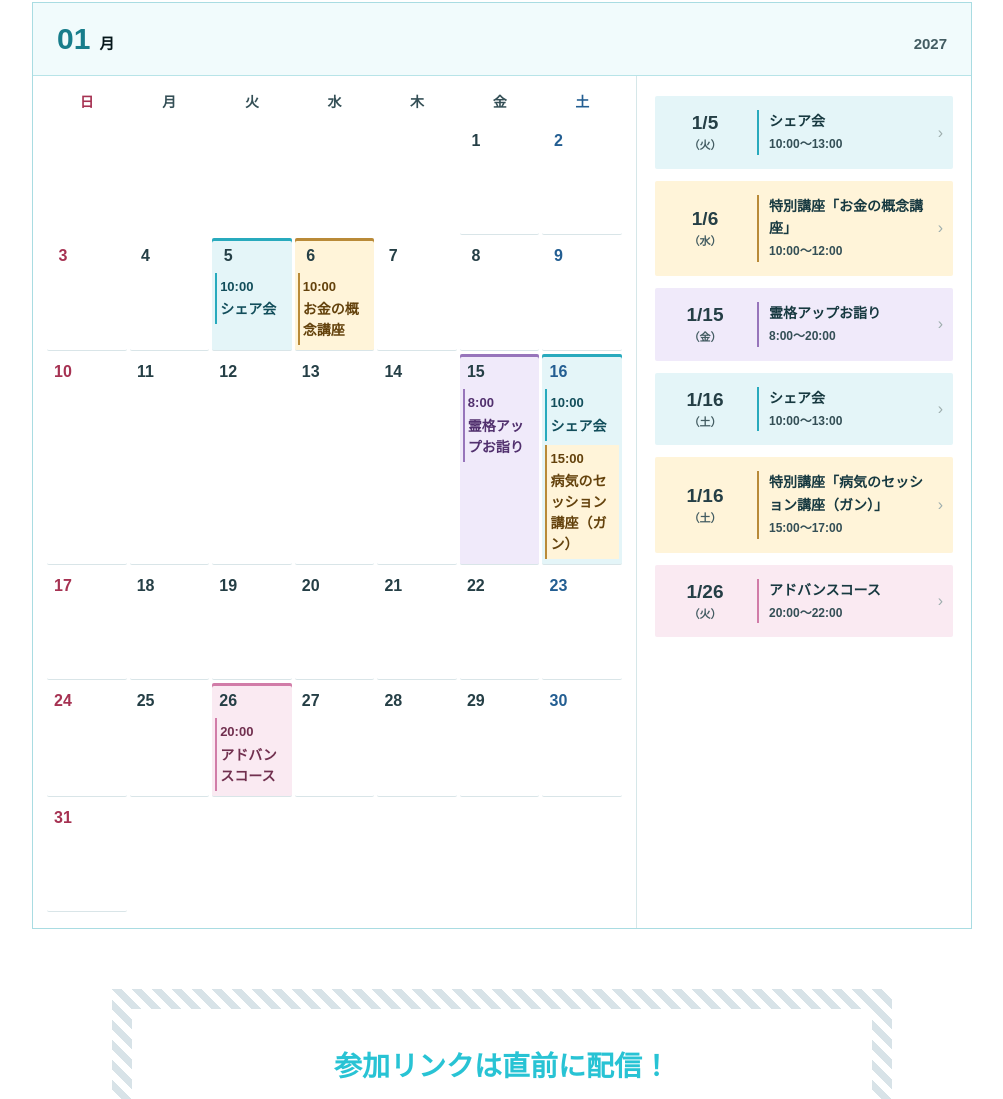
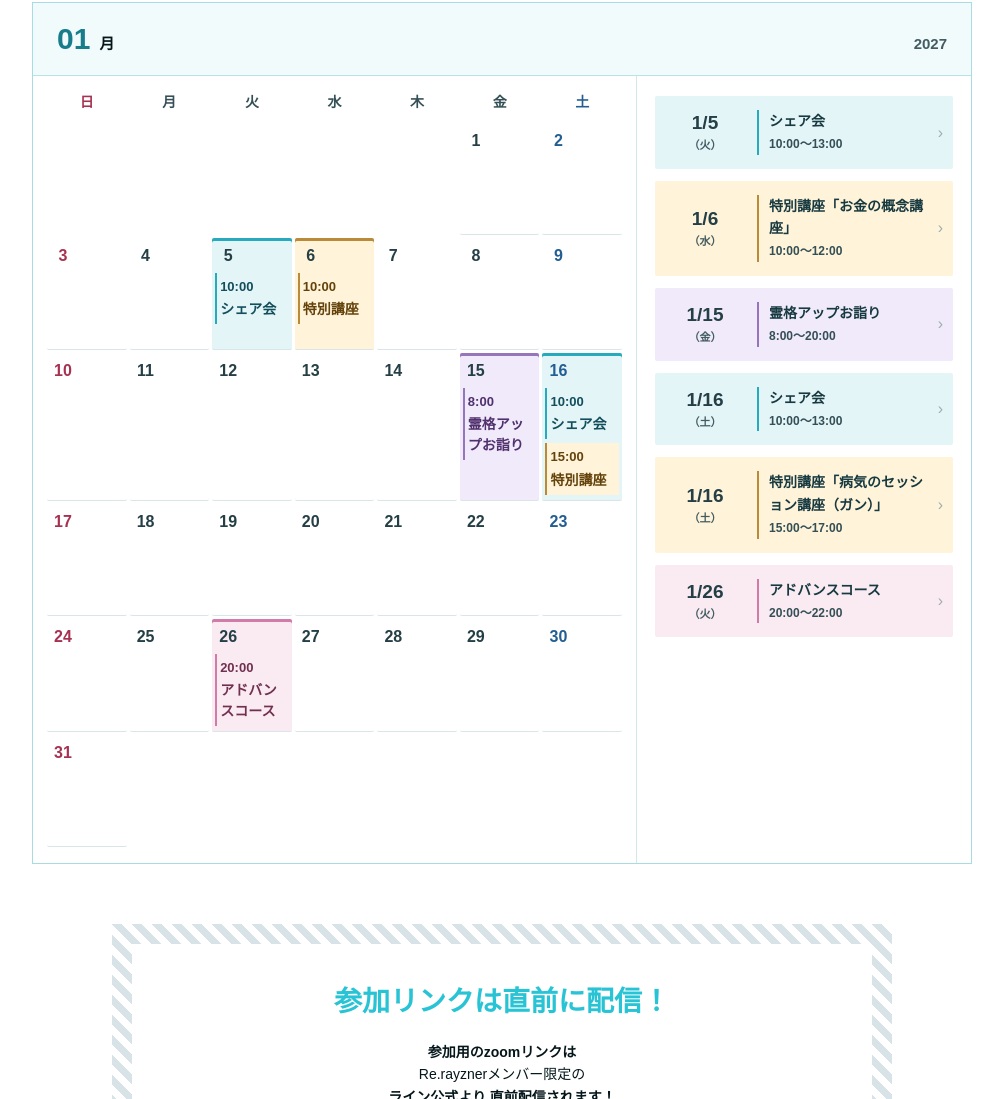
Before and after one commit to kyhfe013/rerayzner-members, a plain HTML site: page index.html in a window 1280 px wide. Shown: the part 3129-4228 px from the top of the page, without its empty margins (138-1141 px from the left). Drawn offline with Linux system fonts and the light colour scheme.

Commit message:
Keep lecture themes in agenda only

```diff
--- a/calendar.js
+++ b/calendar.js
@@ -102,7 +102,7 @@ function dayCell(year, month, day, weekday, events) {
     setEventColors(label, event);
     label.setAttribute('aria-label', `${month + 1}月${day}日 ${event.name} ${event.time}`);
     const start = event.time.match(/^\d{1,2}:\d{2}/)?.[0] || event.time;
-    label.append(element('span', 'day-event-time', start), element('span', 'day-event-name', event.theme || event.name));
+    label.append(element('span', 'day-event-time', start), element('span', 'day-event-name', event.name));
     label.addEventListener('click', () => openDetails(event));
     cell.append(label);
   }
--- a/index.html
+++ b/index.html
@@ -10,7 +10,7 @@
 <link rel="stylesheet" href="style.css?v=20261109-clubs">
 <script src="events.js?v=20261119-theme-snapshot" defer></script>
 <script src="club-data.js?v=20261109" defer></script>
-<script src="calendar.js?v=20261119-advance-line" defer></script>
+<script src="calendar.js?v=20261119-calendar-label" defer></script>
 <script src="sync.js?v=20261106-sync" defer></script>
 <script src="attendance.js?v=20261115-attendance-fix" defer></script>
 </head>
```
